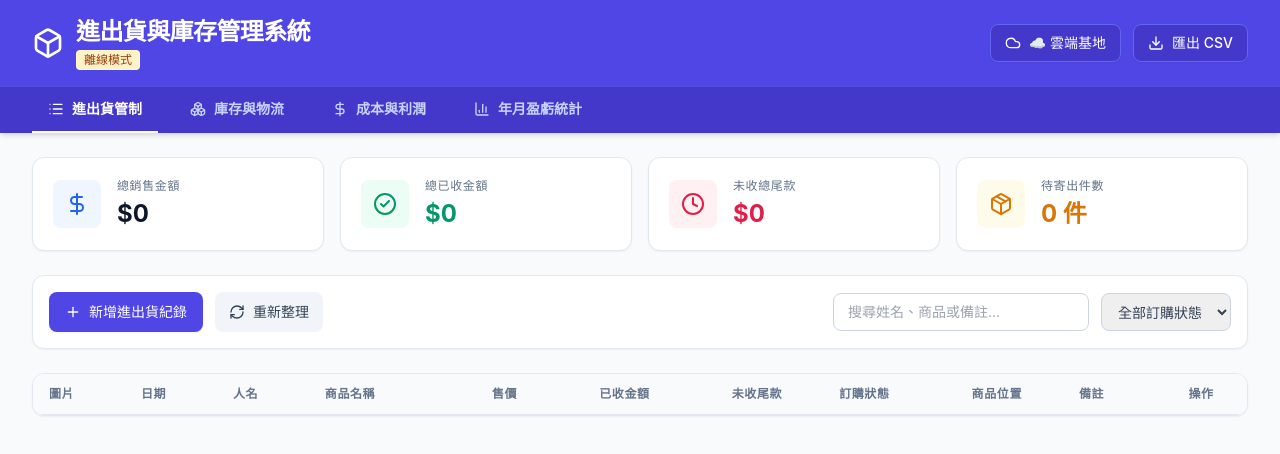
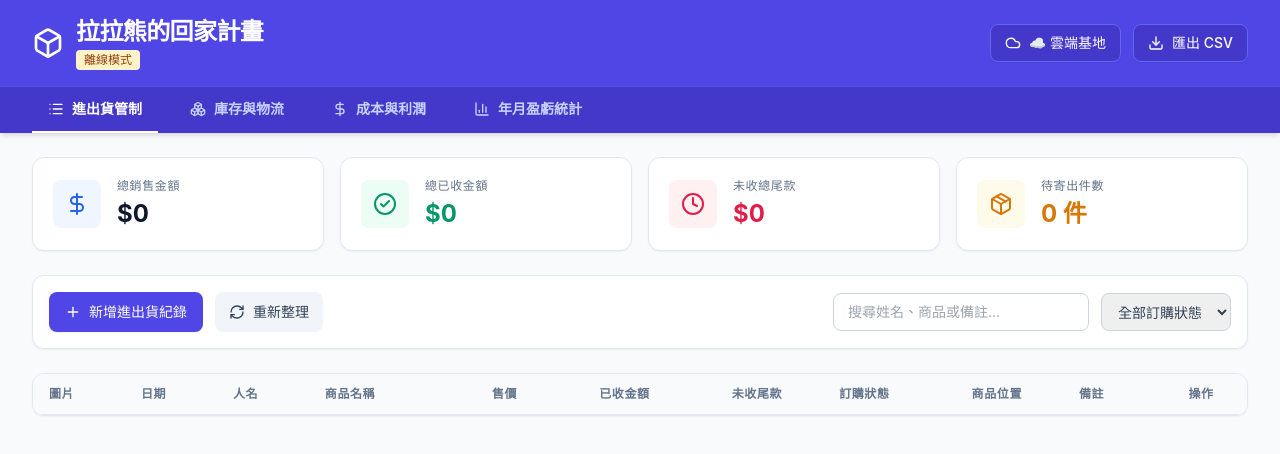
Before and after one commit to Yecanyang/beear, a plain HTML site: page index.html in a window 1280 px wide. Drawn offline with nearby package versions, Linux system fonts and the light colour scheme.

Commit message:
Update index.html

```diff
--- a/index.html
+++ b/index.html
@@ -3,7 +3,7 @@
 <head>
     <meta charset="UTF-8">
     <meta name="viewport" content="width=device-width, initial-scale=1.0">
-    <title>進出貨與庫存管理系統</title>
+    <title>拉拉熊的回家計畫</title>
     <!-- Tailwind CSS -->
     <script src="https://cdn.tailwindcss.com"></script>
     <!-- Lucide Icons -->
@@ -76,7 +76,7 @@
             <div class="flex items-center space-x-3">
                 <i data-lucide="box" class="w-8 h-8"></i>
                 <div>
-                    <h1 class="text-2xl font-bold tracking-tight">進出貨與庫存管理系統</h1>
+                    <h1 class="text-2xl font-bold tracking-tight">拉拉熊的回家計畫</h1>
                     <div class="flex items-center space-x-2 text-xs text-indigo-200 mt-0.5">
                         <span id="cloudStatusBadge" class="inline-flex items-center px-2 py-0.5 rounded text-xs font-medium bg-amber-100 text-amber-800">
                             離線模式 (本機儲存)
```
